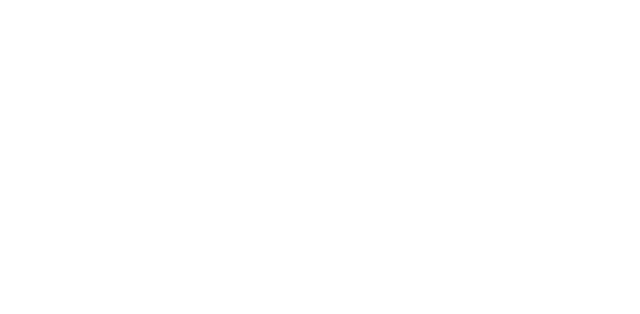
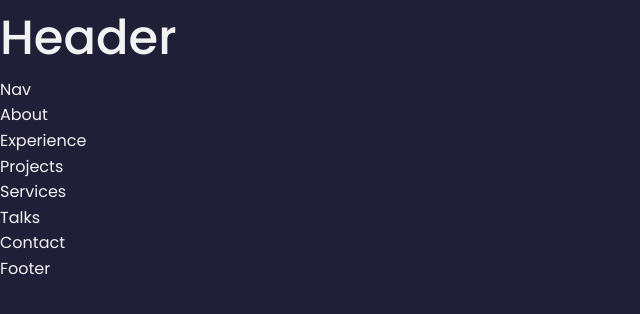
Before and after one commit to AnilKumar3494/INFO-655-Group_Project, a React (Vite) app in the folder modern_portfolio/: page / in a window 1280 px wide. Shown: the top 314 px of the page, without its empty margins (0-640 px from the left). Built offline with nearby package versions, Linux system fonts and the light colour scheme.

Commit message:
added custom styles and did futher base setup

```diff
--- /dev/null
+++ b/modern_portfolio/src/components/projects/Projects.jsx
@@ -0,0 +1,8 @@
+import React from "react";
+import "./projects.css";
+
+const Projects = () => {
+  return <div>Projects</div>;
+};
+
+export default Projects;
--- /dev/null
+++ b/modern_portfolio/src/components/services/Services.jsx
@@ -0,0 +1,7 @@
+import React from "react";
+
+const Services = () => {
+  return <div>Services</div>;
+};
+
+export default Services;
--- a/modern_portfolio/src/index.css
+++ b/modern_portfolio/src/index.css
@@ -1,10 +1,118 @@
+/* Custom Font Import from Google Fonts */
+@import url("https://fonts.googleapis.com/css2?family=Lato:wght@100;300;400&family=Open+Sans:wght@300;400;500;600;700&family=Poppins:wght@300;400;500;600&display=swap");
+
+/* setting up custom variables */
 * {
   margin: 0;
   padding: 0;
   box-sizing: border-box;
+
+  outline: none;
+  list-style: none;
+
   color-scheme: dark light;
 }
 
+:root {
+  --bg-color: #1f1f38;
+  --bg-variant-color: #2c2c6c;
+  --color-primary: #4bd5ff;
+  --color-primary-variant: rgba(77, 181, 255, 0.4);
+  --color-white: #f2f2f2;
+  --color-light: rgba(255, 255, 255, 0.6);
+
+  --container-width-ls: 75%;
+  --container-width-ms: 86%;
+  --container-width-ss: 98%;
+
+  --transision: all 400ms ease-in;
+}
+
+html {
+  scroll-behavior: smooth;
+}
+::-webkit-scrollbar {
+  display: none;
+}
+
 body {
-  color: white;
+  color: var(--color-white);
+  font-family: "Poppins", sans-serif;
+  background: var(--bg-color);
+  line-height: 1.6;
+
+  /* background-image: url(assets/bg-image.jpg);
+  background-size: cover; */
 }
+h1,
+h2,
+h3,
+h4,
+h5 {
+  font-weight: 500;
+}
+
+h1 {
+  font-size: 3rem;
+}
+.container {
+  width: var(--container-width-ls);
+  margin: 0 auto;
+}
+
+section {
+  margin-top: 8rem;
+}
+
+section > h2,
+section > h4 {
+  text-align: center;
+  color: var(--color-light);
+}
+
+section > h2 {
+  color: var(--color-primary);
+  margin-bottom: 3rem;
+}
+
+.text-light {
+  color: var(--color-light);
+}
+
+a {
+  color: var(--color-primary);
+  transition: var(--transision);
+}
+
+a:hover {
+  color: var(--color-white);
+}
+
+.btn {
+  width: max-content;
+  display: inline-block;
+  color: var(--color-primary);
+  padding: 0.75rem 1.25rem;
+  border-radius: 0.3rem;
+  border: 1px solid var(--color-primary);
+
+  cursor: pointer;
+  transition: var(--transision);
+}
+
+.btn:hover {
+  background: var(--color-white);
+  color: var(--bg-color);
+  border-color: transparent;
+}
+
+.btn-primary {
+  background: var(--color-primary);
+  color: var(--bg-color);
+}
+
+img {
+  display: block;
+  width: 100%;
+  object-fit: cover;
+}
--- a/modern_portfolio/src/main.jsx
+++ b/modern_portfolio/src/main.jsx
@@ -7,6 +7,9 @@
 import Experience from "./components/experience/Experience";
 import Talks from "./components/talks/Talks";
 import Footer from "./components/footer/Footer";
+import Contact from "./components/contact/Contact";
+import Projects from "./components/projects/Projects";
+import Services from "./components/services/Services";
 
 ReactDOM.createRoot(document.getElementById("root")).render(
   <React.StrictMode>
@@ -14,7 +17,10 @@
     <Nav />
     <About />
     <Experience />
+    <Projects />
+    <Services />
     <Talks />
+    <Contact />
     <Footer />
   </React.StrictMode>
 );
```
Also changed, not shown: modern_portfolio/src/assets/bg-image.jpg (added), modern_portfolio/src/components/projects/projects.css (added), modern_portfolio/src/components/services/services.css (added).
